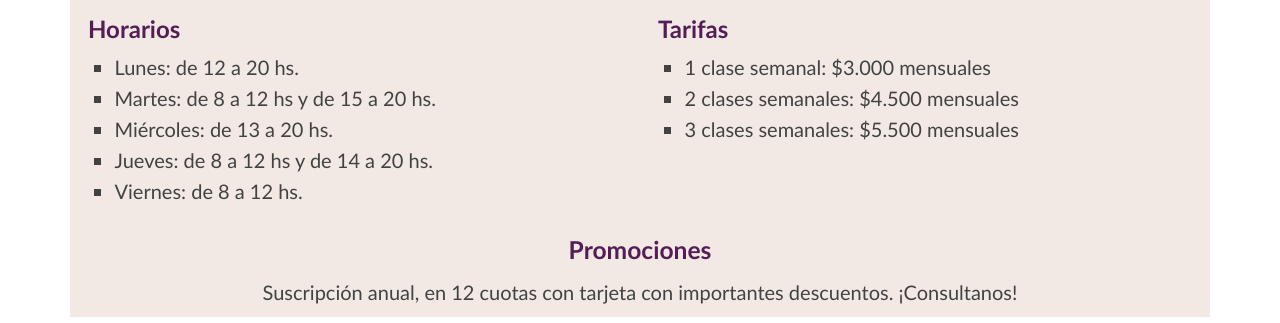
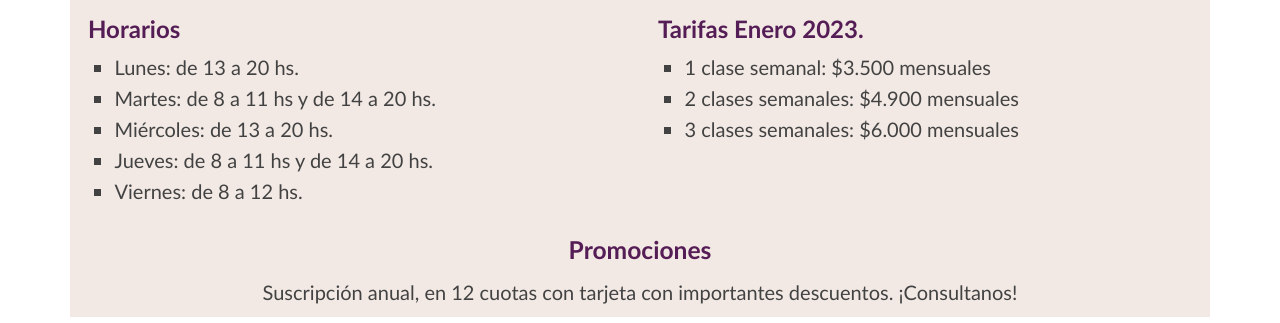
Before and after one commit to GoGordini/EntregaFinal_Tubio, a plain HTML site: page horarios.html in a window 1280 px wide. Shown: the part 127-450 px from the top of the page. Drawn offline with nearby package versions, Linux system fonts and the light colour scheme.

Commit message:
Horarios

```diff
--- a/horarios.html
+++ b/horarios.html
@@ -58,20 +58,20 @@
 
                     <h2> Horarios</h2>
                     <ul class="cuadraditos">
-                        <li>Lunes: de 12 a 20 hs. </li>
-                        <li>Martes: de 8 a 12 hs y de 15 a 20 hs.</li>
+                        <li>Lunes: de 13 a 20 hs. </li>
+                        <li>Martes: de 8 a 11 hs y de 14 a 20 hs.</li>
                         <li>Miércoles: de 13 a 20 hs. </li>
-                        <li>Jueves: de 8 a 12 hs y de 14 a 20 hs.</li>
+                        <li>Jueves: de 8 a 11 hs y de 14 a 20 hs.</li>
                         <li>Viernes: de 8 a 12 hs.</li>
                     </ul>
 
                 </div>
                 <div class="col">
-                    <h2> Tarifas</h2>
+                    <h2> Tarifas Enero 2023.</h2>
                     <ul class="cuadraditos">
-                        <li>1 clase semanal: $3.000 mensuales</li>
-                        <li>2 clases semanales: $4.500 mensuales</li>
-                        <li>3 clases semanales: $5.500 mensuales</li>
+                        <li>1 clase semanal: $3.500 mensuales</li>
+                        <li>2 clases semanales: $4.900 mensuales</li>
+                        <li>3 clases semanales: $6.000 mensuales</li>
                     </ul>
                 </div>
             </div>
```
